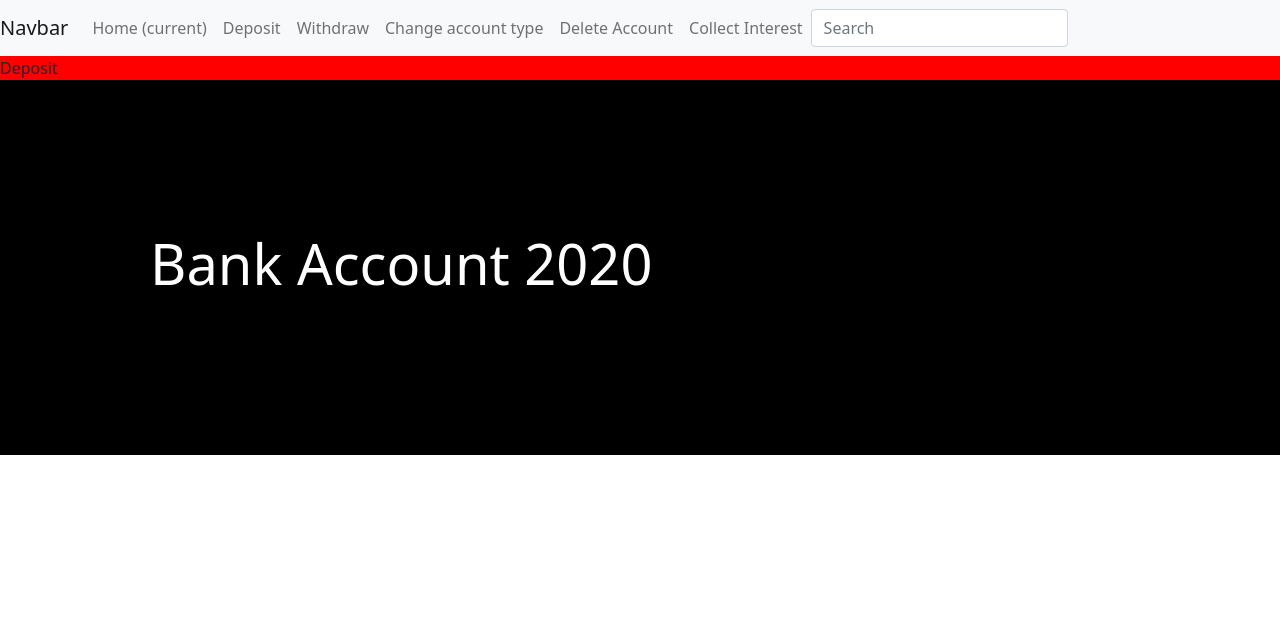
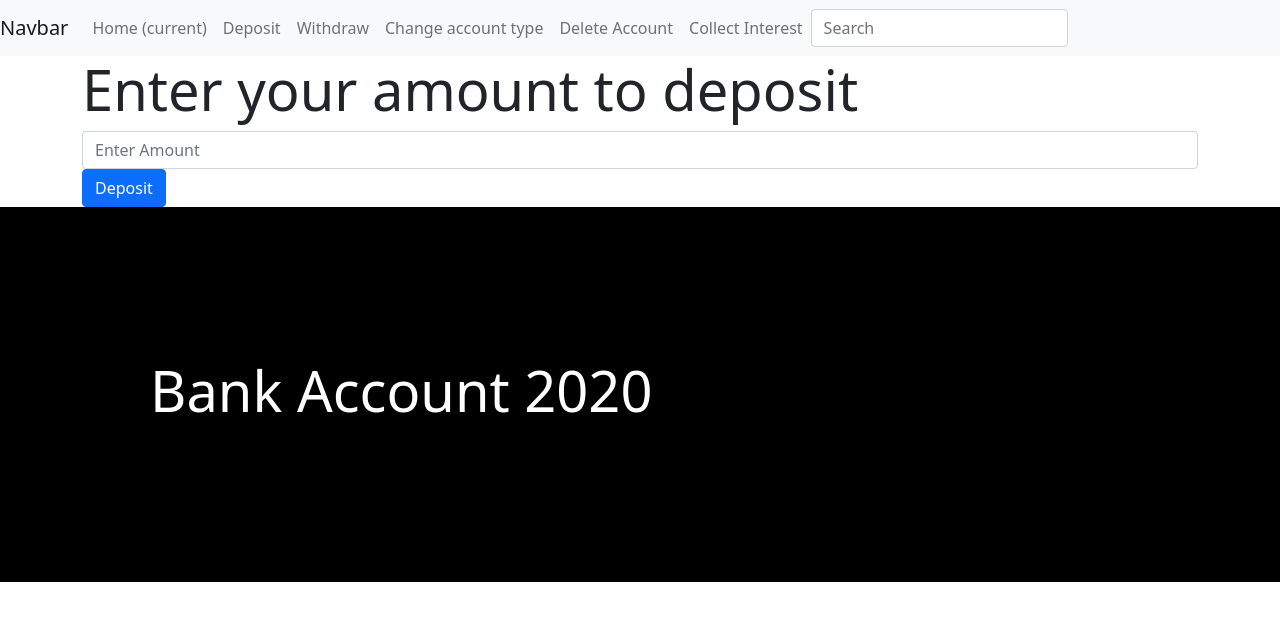
Before and after one commit to aleksandershurdho20/BankAccount, a React (Create React App) app: page /Account/Deposit in a window 1280 px wide. Shown: the top 620 px of the page. Built offline with nearby package versions, Linux system fonts and the light colour scheme.

Commit message:
working in actions

```diff
--- a/src/Components/CollectInterest.js
+++ b/src/Components/CollectInterest.js
@@ -1,10 +1,24 @@
-import React from 'react'
+import React, { useState } from 'react'
+import { useDispatch } from 'react-redux'
 
 export default function CollectInterest() {
+    const [amount, setAmount] = useState("")
+    const dispatch = useDispatch()
+
+    const handleWithdraw = () => {
+        dispatch({ type: "WITHDRAW", amount: parseInt(amount) })
+
+    }
     return (
-        <div>
-            collect
-
+        <div className="container">
+            <h1 class="display-4">Enter your amount to withdraw</h1>
+            <input type="text"
+                className="form-control"
+                placeholder="Enter Amount"
+                value={amount}
+                onChange={(e) => setAmount(e.target.value)}
+            />
+            <button className="btn btn-primary" onClick={handleWithdraw} >Withdraw</button>
         </div>
     )
 }
--- a/src/Components/Deposit.js
+++ b/src/Components/Deposit.js
@@ -1,9 +1,23 @@
-import React from 'react'
-
+import React, { useState } from 'react'
+import { BLACK_COLOR } from '../common/Colors'
+import { useDispatch } from 'react-redux'
 export default function Deposit() {
+    const [amount, setAmount] = useState("")
+    const dispatch = useDispatch()
+    const handleDeposit = () => {
+        console.log('hi')
+        dispatch({ type: "DEPOSIT", amount: parseInt(amount) })
+    }
     return (
-        <div className="w-100 h-100" style={{ background: 'red' }}>
-            Deposit
+        <div className="container">
+            <h1 class="display-4">Enter your amount to deposit</h1>
+            <input type="text"
+                className="form-control"
+                placeholder="Enter Amount"
+                value={amount}
+                onChange={(e) => setAmount(e.target.value)}
+            />
+            <button className="btn btn-primary" onClick={handleDeposit} color={BLACK_COLOR}>Deposit</button>
         </div>
     )
 }
--- a/src/Components/Withdraw.js
+++ b/src/Components/Withdraw.js
@@ -1,9 +1,24 @@
-import React from 'react'
+import React, { useState } from 'react'
+import { useDispatch } from 'react-redux'
 
 export default function Withdraw() {
+    const [amount, setAmount] = useState("")
+    const dispatch = useDispatch()
+
+    const handleWithdraw = () => {
+        dispatch({ type: "WITHDRAW", amount: parseInt(amount) })
+
+    }
     return (
-        <div>
-            Withdraw
+        <div className="container">
+            <h1 class="display-4">Enter your amount to withdraw</h1>
+            <input type="text"
+                className="form-control"
+                placeholder="Enter Amount"
+                value={amount}
+                onChange={(e) => setAmount(e.target.value)}
+            />
+            <button className="btn btn-primary" onClick={handleWithdraw} >Withdraw</button>
         </div>
     )
 }
--- /dev/null
+++ b/src/common/Colors.js
@@ -0,0 +1 @@
+export const BLACK_COLOR = "#000";
--- a/src/index.js
+++ b/src/index.js
@@ -3,11 +3,17 @@ import ReactDOM from 'react-dom';
 import './index.css';
 import App from './App';
 import reportWebVitals from './reportWebVitals';
+import { createStore } from 'redux'
+import { BankingReducers } from './reducers/BankingReducers'
 
+import { Provider } from "react-redux"
+const store = createStore(BankingReducers)
 ReactDOM.render(
-  <React.StrictMode>
+  <Provider store={store}>
+
     <App />
-  </React.StrictMode>,
+  </Provider>,
+
   document.getElementById('root')
 );
 
--- /dev/null
+++ b/src/reducers/BankingReducers.js
@@ -0,0 +1,42 @@
+
+
+const initialState = 0;
+export const BankingReducers = (state = initialState, action) => {
+    switch (action.type) {
+        case "DEPOSIT":
+            return state + action.amount
+
+        case "WITHDRAW":
+            return state - action.amount;
+        case "COLLECT_INTEREST":
+            return state * 1.03;
+        case "DELETE_ACCOUNT":
+            return 0
+        // if the cases dont match return old state
+        default: return state
+
+    }
+    // return the old value
+}
+
+
+
+//Actions
+const deposit = {
+    type: "DEPOSIT",
+    amount: '500'
+}
+console.log(deposit, 'depozita')
+const withdraw = {
+    type: "WITHDRAW",
+    amount: '300'
+
+}
+
+const collectInteres = {
+    type: 'COLLECT_INTEREST'
+}
+
+const deleteAccount = {
+    type: 'DELETE'
+}
```
